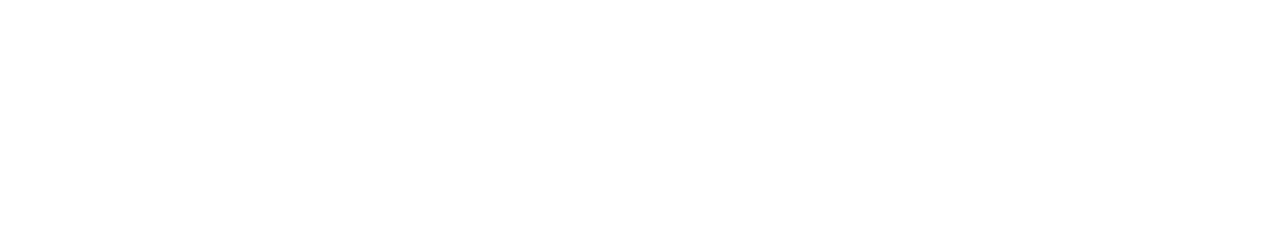
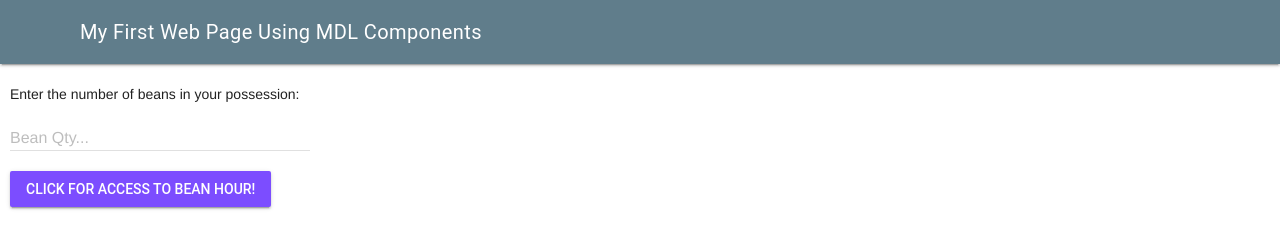
Before and after one commit to ICS2O-Programming-Kaitlin-G/Unit1-05-HTML-MDL, a plain HTML site: page index.html in a window 1280 px wide. Drawn offline with nearby package versions, Linux system fonts and the light colour scheme.

Commit message:
code go br

```diff
--- a/index.html
+++ b/index.html
@@ -11,9 +11,41 @@
     <link rel="stylesheet" href="https://fonts.googleapis.com/icon
     family=Material+Icons">
      <link rel="stylesheet" href="https://code.getmdl.io/1.3.0/material.blue_grey-deep_purple.min.css"/>
-    <script defer src="https://code.getmdl.io/1.3.0/material.min.js"></script>
     <title>My First Webpage with MDL</title>
   </head>
   <body>
+    <!-- Google's MDL -->
+    <script defer src="https://code.getmdl.io/1.3.0/material.min.js"></script>
 
+    <div class = "mdl-layout mdl-js-layout--fixed-header">
+      <!-- Web page header -->
+      <header class = "mdl-layout__header">
+        <div class = "mdl-layout__header-row">
+          <span class = "mdl-layout-title">My First Web Page Using MDL Components</span>
+        </div>
+      </header>
+      <br>
+    <!-- Container for web page content -->
+    <main class = "mdl-layout__content" style = "padding-left:10px">
+    <!-- Get user input -->
+    <div class = "page-content">Enter the number of beans in your possession:</div>
+
+    <!-- Integer Textfield with Floating Labels -->
+    <!-- Numeric Textfield with Floating Label -->
+    <form action="#">
+      <div class="mdl-textfield mdl-js-textfield mdl-textfield--floating-label">
+        <input class="mdl-textfield__input" type="text" pattern="-?[0-9]*(\.[0-9]+)?" id="sample4">
+        <label class="mdl-textfield__label" for="sample4">Bean Qty...</label>
+        <span class="mdl-textfield__error">This is not a quantity of beans. please, friend; beans.</span>
+      </div>
+    </form>
+
+    <!-- Raised Button with Ripple -->
+    <!-- Accent-colored raised button with ripple -->
+    <button class="mdl-button mdl-js-button mdl-button--raised mdl-js-ripple-effect mdl-button--accent">
+    Click for access to Bean Hour!
+    </button>
+    <br>
+    <br>
+      <a href="here ios "
   </body>
```
